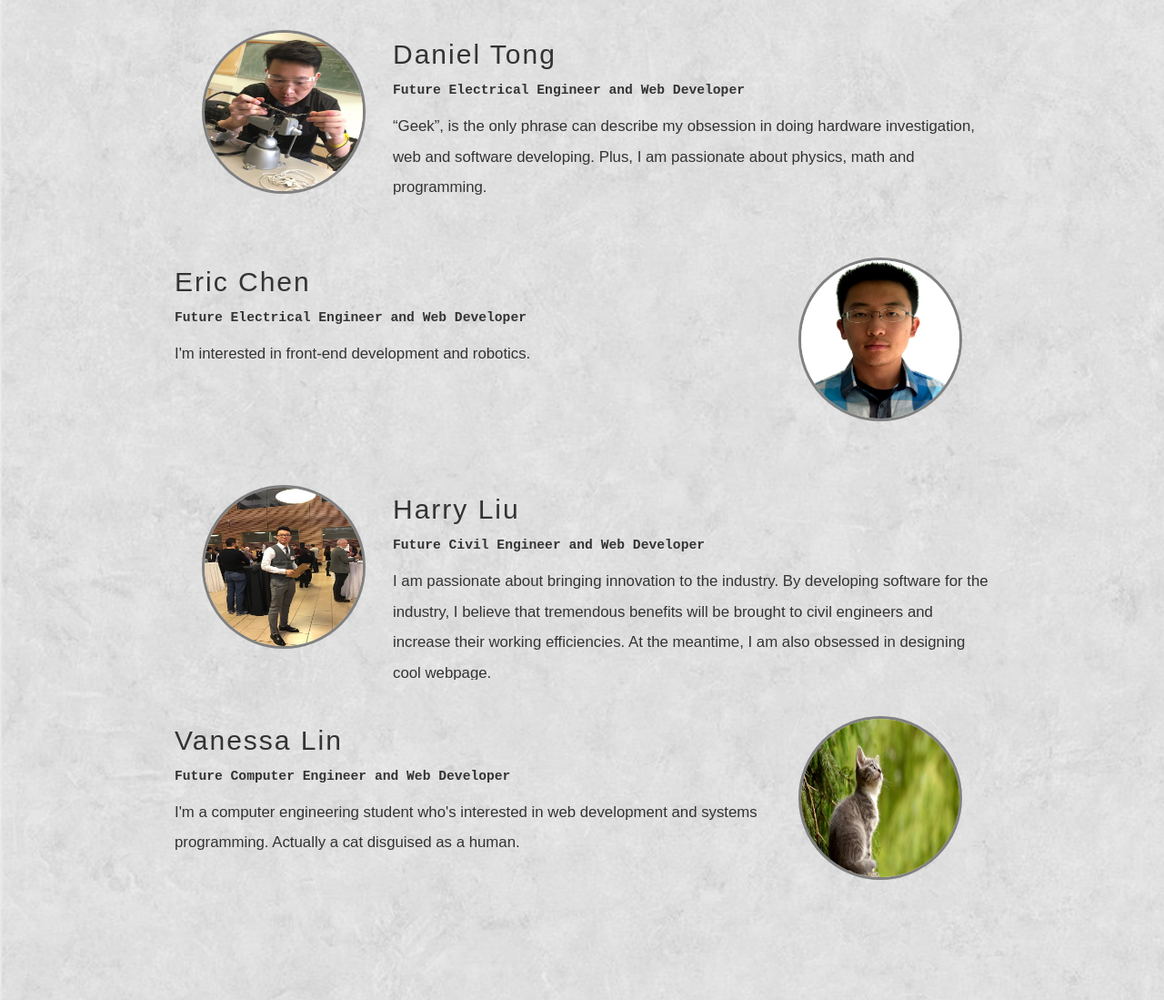
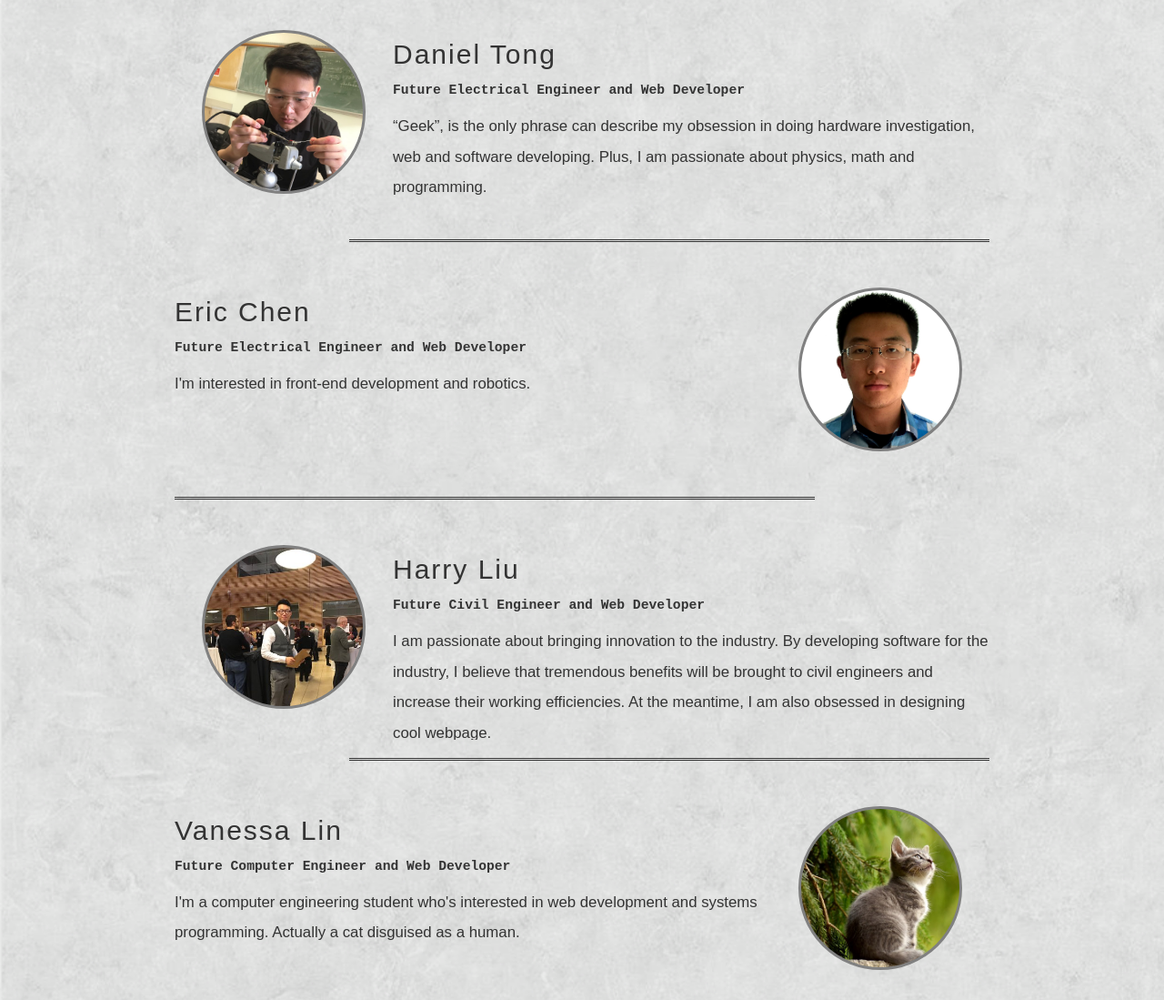
Before and after one commit to ericchen321/teamwebsitedesign.Github.io, a plain HTML site: page index.html in a window 1280 px wide. Shown: the part 742-1841 px from the top of the page at 91% size. Drawn offline with nearby package versions, Linux system fonts and the light colour scheme.

Commit message:
profile pics + line in profile section

```diff
--- a/default-style.css
+++ b/default-style.css
@@ -278,7 +278,7 @@
 		margin-bottom: 10px;
 	}
 
-	.intro-container img{
+	.intro-container .img{
 		width: 180px;
 		height: 180px;
 		float: left;
@@ -315,6 +315,22 @@
 		font-size: 1.2em;
 	}
 
+	/* Glyph, by Harry Roberts */
+	hr.style-eight-right, hr.style-eight-left {
+		padding: 0;
+		border: none;
+		border-top: medium double #333;
+		color: #333;
+		text-align: center;
+		width: 55%;
+	}
+	hr.style-eight-right{
+		margin-right: 15%;
+	}
+	hr.style-eight-left{
+		margin-left: 15%;
+	}
+
 	.footer{
 		border-top: solid black 5px;
 		position: relative;
--- a/index.html
+++ b/index.html
@@ -103,30 +103,35 @@
 
     <div class="main-content">
       <div class="intro-container" id="member-1-container">
-        <img id="member-1-profile-pic" src="daniel_tong.jpeg">
+        <div id="member-1-profile-pic" class="img" style="background-image:url(daniel_tong.jpeg)"></div>
         <h2>Daniel Tong</h2>
         <h3>Future Electrical Engineer and Web Developer</h3>
         <p> “Geek”, is the only phrase can describe my obsession in doing hardware investigation, web and software developing. Plus, I am passionate about physics, math and programming.</p>
-
       </div>
 
+      <hr class="style-eight-right" />
+
       <div class="intro-container" id="member-2-container">
-        <img id="member-2-profile-pic" src="eric_chen.png">
+        <div id="member-2-profile-pic" class="img" style="background-image:url(eric_chen.png)"></div>
         <h2>Eric Chen</h2>
         <h3>Future Electrical Engineer and Web Developer</h3>
         <p>I'm interested in front-end development and robotics.</p>
       </div>
 
+      <hr class="style-eight-left" />
+
       <div class="intro-container" id="member-3-container">
-        <img id="member-3-profile-pic" src="harry_liu.png">
+        <div id="member-3-profile-pic" class="img" style="background-image:url(harry_liu.png)"></div>
         <h2>Harry Liu</h2>
         <h3>Future Civil Engineer and Web Developer</h3>
         <p>I am passionate about bringing innovation to the industry. By developing software for the industry, I believe that tremendous benefits will be brought to civil engineers and increase their working efficiencies. At the meantime, I am also obsessed in designing cool webpage.</p>
 
       </div>
 
+      <hr class="style-eight-right" />
+
       <div class="intro-container" id="member-4-container">
-        <img id="member-4-profile-pic" src="vanessa_lin.jpg">
+        <div id="member-4-profile-pic" class="img" style="background-image:url(vanessa_lin.jpg)"></div>
         <h2>Vanessa Lin</h2>
         <h3>Future Computer Engineer and Web Developer</h3>
         <p>I'm a computer engineering student who's interested in web development and systems programming. Actually a cat disguised as a human.</p>
```
